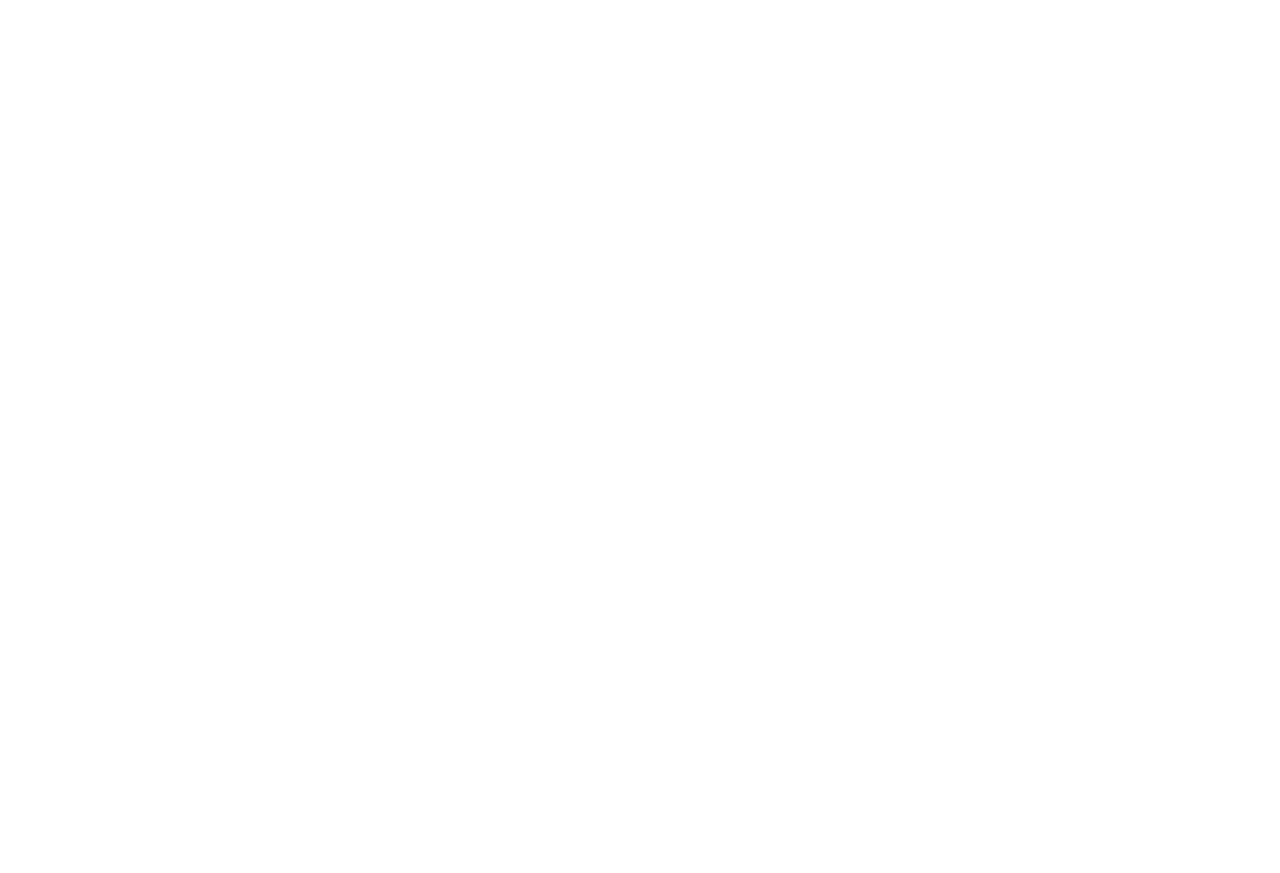
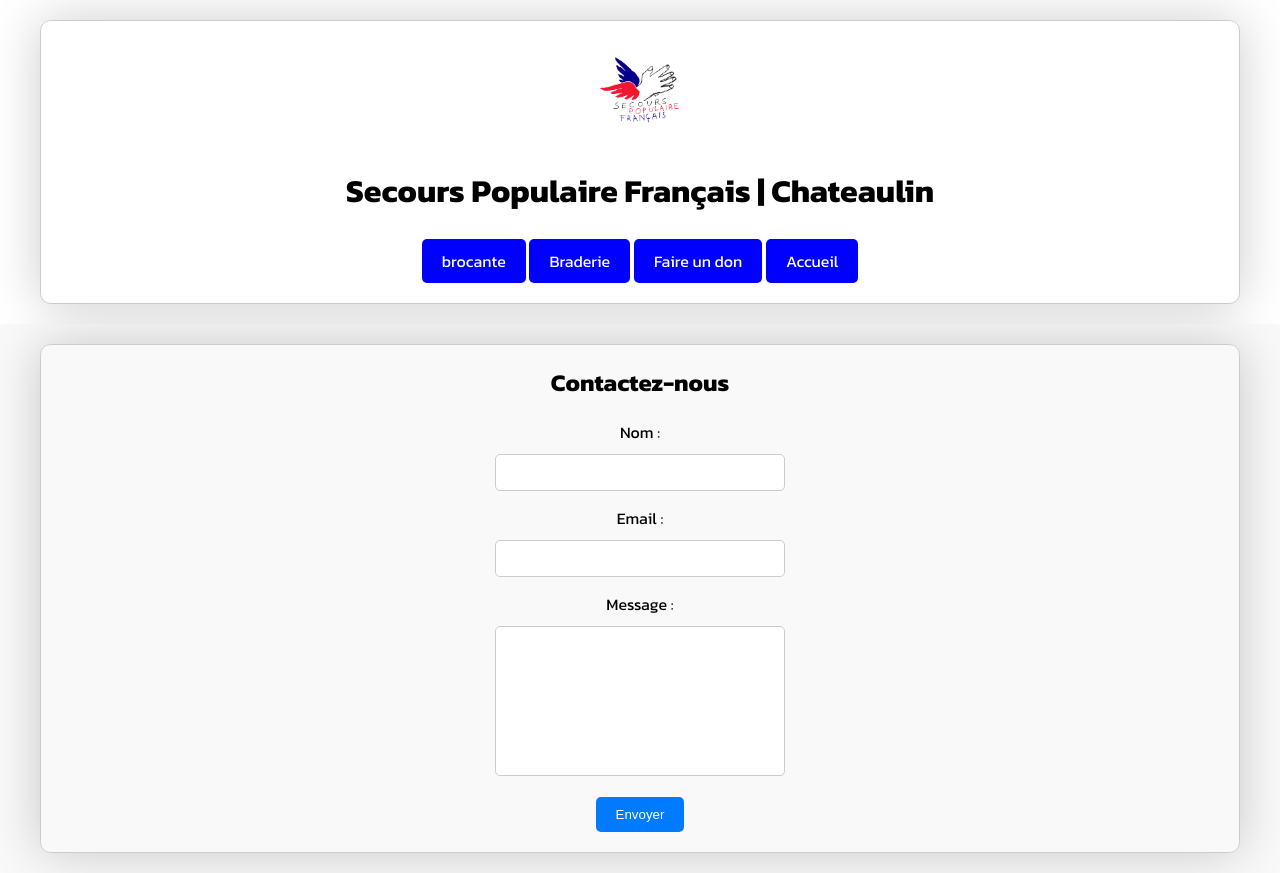
Before and after one commit to waynid/SecoursPopulaire-Template, a PHP site: page /contact.php in a window 1280 px wide. Before the commit the page is empty. Before the commit the page ends 800 px from the top, so only its background shows below. Run offline with PHP 8.4, Linux system fonts and the light colour scheme; data comes from the database, SQL or seed files in the repository; both versions use the stored data as it was after the commit.

Commit message:
Add files via upload

```diff
--- a/braderie.html
+++ b/braderie.html
@@ -22,7 +22,7 @@
             <a href="brocante.html" class="don-button">brocante</a>
             <a href="index.html" class="don-button">Accueil</a>
             <a href="https://don.secourspopulaire.fr/defaut/~mon-don?_cv=1" class="don-button">Faire un don</a>
-            <a href="contact.html" class="don-button">Contact</a>
+            <a href="contact.php" class="don-button">Contact</a>
         </div>
     </div>
 </header>
--- a/brocante.html
+++ b/brocante.html
@@ -22,7 +22,7 @@
             <a href="index.html" class="don-button">Accueil</a>
             <a href="braderie.html" class="don-button">braderie</a>
             <a href="https://don.secourspopulaire.fr/defaut/~mon-don?_cv=1" class="don-button">Faire un don</a>
-            <a href="contact.html" class="don-button">Contact</a>
+            <a href="contact.php" class="don-button">Contact</a>
         </div>
     </div>
 </header>
--- a/contact.php
+++ b/contact.php
@@ -7,6 +7,7 @@ try {
 } catch(PDOException $e) {
     die("Erreur : " . $e->getMessage());
 }
+
 
 if ($_SERVER['REQUEST_METHOD'] == 'POST') {
     $nom = isset($_POST['name']) ? filter_var($_POST['name'], FILTER_SANITIZE_STRING) : '';
@@ -21,6 +22,13 @@ if ($_SERVER['REQUEST_METHOD'] == 'POST') {
     $stmt = $db->prepare("INSERT INTO formulaire (id, name, email, message, time) VALUES (:id, :name, :email, :message, :time)");
 
     try {
+        if (strlen($nom) > 50) {
+            echo "<script>alert('Limite de caractères dépassée pour le champ Nom.');</script>";
+        } elseif (strlen($email) > 50) {
+            echo "<script>alert('Limite de caractères dépassée pour le champ Email.');</script>";
+        } elseif (strlen($message) > 300) {
+            echo "<script>alert('Limite de caractères dépassée pour le champ Message.');</script>";
+        } else {
             $stmt->execute(array(
                 ':id' => $newId,
                 ':name' => $nom,
@@ -29,8 +37,58 @@ if ($_SERVER['REQUEST_METHOD'] == 'POST') {
                 ':time' => $time
             ));
             header('Location: valid.html');
+        }
     } catch (PDOException $e) {
         header('Location: error.html');
     }
+
+
 }
 ?>
+
+<!DOCTYPE html>
+<html lang="fr">
+<head>
+    <meta charset="UTF-8">
+    <meta name="viewport" content="width=device-width, initial-scale=1.0">
+    <title>SPF Châteaulin | Contact</title>
+    <meta name="description" content="Le Secours Populaire Français de Châteaulin est une association humanitaire œuvrant pour la solidarité et l'aide aux plus démunis. Découvrez nos actions, nos projets et comment vous pouvez contribuer à notre cause.">
+    <meta name="keywords" content="Secours Populaire, association, humanitaire, solidarité, aide, démunis, Châteaulin, bénévolat, dons, soutien, communauté, aide alimentaire, aide sociale, lutte contre la précarité, solidarité internationale, actions sociales">
+    <link rel="icon" type="image/png" href="img/Logo_Secours_populaire_français.png">
+    <link rel="stylesheet" href="https://fonts.googleapis.com/css2?family=Kanit:wght@300;400;500;600;700&display=swap">
+    <link rel="stylesheet" href="css.css">
+</head>
+<body>
+<header>
+    <div class="container">
+        <div class="logo">
+            <img src="img/Logo_Secours_populaire_français.png" alt="Logo SPF">
+        </div>
+        <div class="title">
+            <h1>Secours Populaire Français | Chateaulin</h1>
+            <br>
+            <a href="brocante.html" class="don-button">brocante</a>
+            <a href="braderie.html" class="don-button">Braderie</a>
+            <a href="https://don.secourspopulaire.fr/defaut/~mon-don?_cv=1" class="don-button">Faire un don</a>
+            <a href="index.html" class="don-button">Accueil</a>
+        </div>
+    </div>
+</header>
+
+<section class="contact-form">
+    <div class="container">
+        <h2>Contactez-nous</h2>
+        <form action="contact.php" method="POST">
+            <label for="name">Nom :</label>
+            <input type="text" id="name" name="name" required>
+            <label for="email">Email :</label>
+            <input type="email" id="email" name="email" required>
+            <label for="message">Message :</label>
+            <textarea id="message" name="message" required></textarea>
+            <button type="submit">Envoyer</button>
+        </form>
+    </div>
+</section>
+
+</body>
+</html>
--- a/index.html
+++ b/index.html
@@ -38,7 +38,7 @@
             <a href="brocante.html" class="don-button">brocante</a>
             <a href="braderie.html" class="don-button">Braderie</a>
             <a href="https://don.secourspopulaire.fr/defaut/~mon-don?_cv=1" class="don-button">Faire un don</a>
-            <a href="contact.html" class="don-button">Contact</a>
+            <a href="contact.php" class="don-button">Contact</a>
 
         </div>
     </div>
```
Also changed, not shown: private/spf.db. Lines whose indentation alone changed are shown as unchanged.
